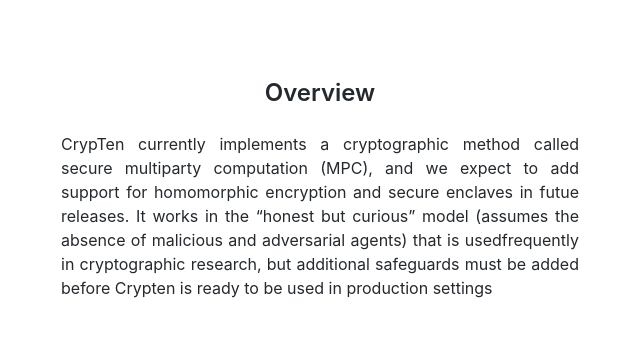
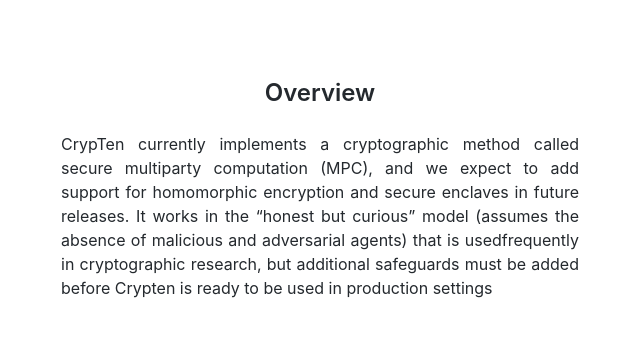
Before and after one commit to facebookresearch/CrypTen, a plain HTML site: page index.html in a window 1280 px wide. Shown: the part 1760-2110 px from the top of the page, 49-689 px from the left. Drawn offline with nearby package versions, Linux system fonts and the light colour scheme; some packages are replaced by stand-ins of ours; a script that the page names is missing.

Commit message:
fix typo

````diff
--- a/index.html
+++ b/index.html
@@ -17,7 +17,7 @@
  y_enc = crypten.cryptensor([<span class="hljs-number">4</span>, <span class="hljs-number">5</span>, <span class="hljs-number">6</span>])
  z_enc = x_enc + y_enc```</code></pre>
 </span></div></div></div></div></div></div><div style="text-align:center"><p background="dark" id="tutorials">For more, checkout the<a href="https://github.com/facebookresearch/CrypTen#how-crypten-works"> Tutorials</a></p></div><div class="productShowcaseSection" style="text-align:left" id="tasks"><br/><br/><h2>How CrypTen Works</h2></div><div class="container paddingBottom paddingTop"><div class="wrapper"><div class="gridBlock"><div class="blockElement alignCenter fourByGridBlock"><div class="blockContent"><h2><div><span><p>Overview</p>
-</span></div></h2><div><span><p>CrypTen currently implements a cryptographic method called secure multiparty computation (MPC), and we expect to add support for homomorphic encryption and secure enclaves in futue releases. It works in the “honest but  curious” model (assumes the absence of malicious and adversarial agents) that is usedfrequently in cryptographic research, but additional safeguards must be added before Crypten is ready to be used in production settings</p>
+</span></div></h2><div><span><p>CrypTen currently implements a cryptographic method called secure multiparty computation (MPC), and we expect to add support for homomorphic encryption and secure enclaves in future releases. It works in the “honest but  curious” model (assumes the absence of malicious and adversarial agents) that is usedfrequently in cryptographic research, but additional safeguards must be added before Crypten is ready to be used in production settings</p>
 </span></div></div></div><div class="blockElement alignCenter fourByGridBlock imageAlignBottom"><div class="blockContent"><div></div></div><div class="blockImage"><img src="img/crypten-pytorch-diagram.gif"/></div></div></div></div></div><div class="container paddingBottom paddingTop"><div class="wrapper"><div class="gridBlock"><div class="blockElement alignCenter fourByGridBlock imageAlignBottom"><div class="blockContent"><div></div></div><div class="blockImage"><img src="img/crypten-multiplication.png"/></div></div><div class="blockElement alignCenter fourByGridBlock"><div class="blockContent"><h2><div><span><p>Multi-Party Compute: An Example</p>
 </span></div></h2><div><span><p>MPC encrypts information by dividing data between multiple parties, who can each perform calculations on their share (in this example, 5 and 7) but are not able to read the original data (12). <br> <br>Each party then computes (“multiply by 3”). When the outputs are combined, the result (36) is identical to the result of performing the calculation on the data directly. Since Party A and Party B do not know the end result (36) they can not deduce the original data point (12).</p>
 </span></div></div></div></div></div></div><div class="container paddingBottom paddingTop"><div class="wrapper"><div class="gridBlock"><div class="blockElement alignCenter fourByGridBlock"><div class="blockContent"><div></div></div></div><div class="blockElement alignCenter fourByGridBlock"><div class="blockContent"><div></div></div></div></div></div></div></div></div><footer class="nav-footer" id="footer"><a href="https://opensource.facebook.com/" target="_blank" rel="noreferrer noopener" class="fbOpenSource" style="text-align:center"><img src="img/oss_logo.png" alt="Facebook Open Source" width="150" height="45"/></a><section class="copyright">Copyright © 2019 Facebook</section></footer></div></body></html>
````
